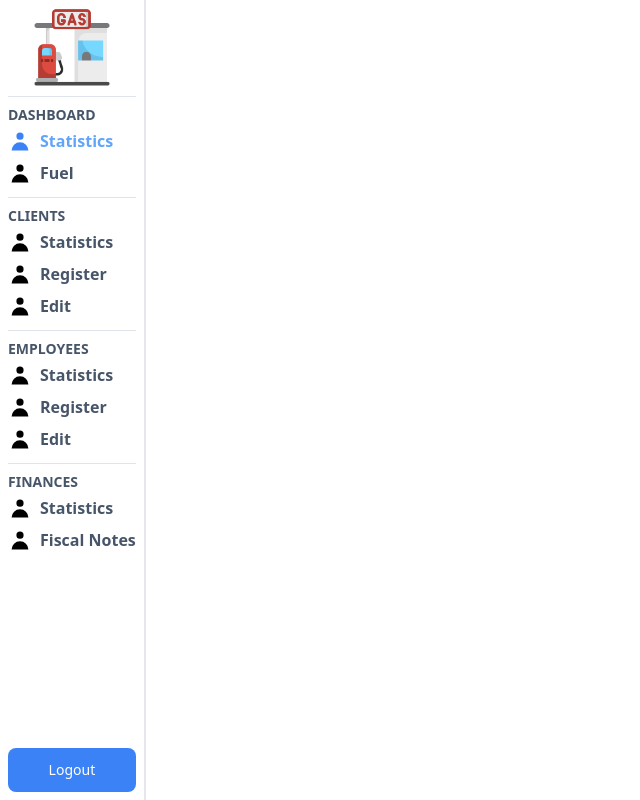
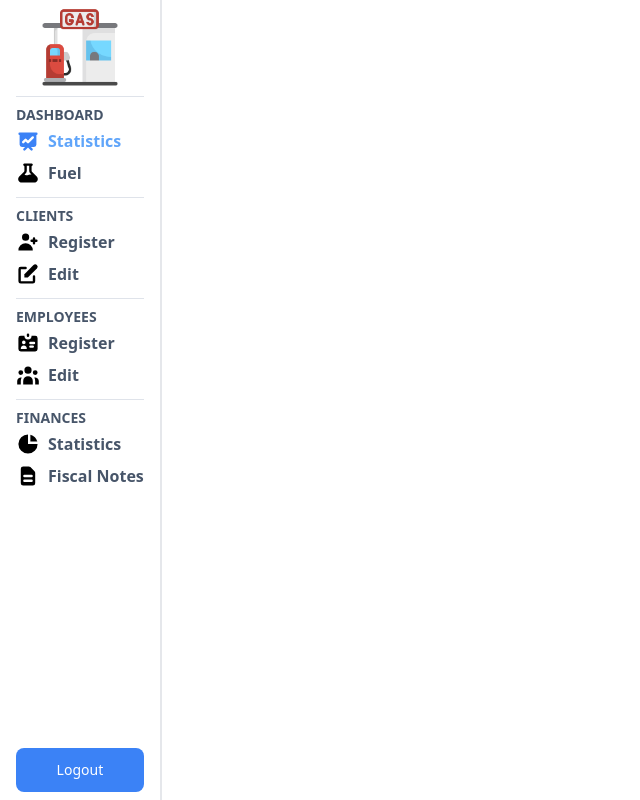
Before and after one commit to gustavomaltez/gas-station-management-system, a React (Vite) app in the folder packages/web/: page /dashboard in a window 1280 px wide. Shown: the whole page, without its empty margins (0-640 px from the left). Built offline with nearby package versions, Linux system fonts and the light colour scheme.

Commit message:
feat(web): added icons to navbar

```diff
--- a/packages/web/src/components/NavBar/NavBar.tsx
+++ b/packages/web/src/components/NavBar/NavBar.tsx
@@ -51,7 +51,7 @@ interface NavBarProps {
 
 export function NavBar(props: NavBarProps): JSX.Element {
   return (
-    <nav className="flex flex-col h-screen w-max max-w-sm bg-white border-r-2 border-gray-200 p-2">
+    <nav className="flex flex-col h-screen w-max max-w-sm bg-white border-r-2 border-gray-200 px-4 py-2">
       {props.header}
       <section className="flex flex-col h-full flex-1">
         {props.items.map(renderItem)}
--- a/packages/web/src/screens/Dashboard/Dashboard.tsx
+++ b/packages/web/src/screens/Dashboard/Dashboard.tsx
@@ -1,4 +1,13 @@
-import { UserIcon } from '@heroicons/react/solid';
+import {
+  BeakerIcon,
+  ChartPieIcon,
+  DocumentTextIcon,
+  IdentificationIcon,
+  PencilAltIcon,
+  PresentationChartLineIcon,
+  UserAddIcon,
+  UserGroupIcon,
+} from '@heroicons/react/solid';
 
 import { Button, NavBar } from '../../components';
 import logo from './logo.png';
@@ -9,22 +18,20 @@ export function Dashboard(): JSX.Element {
       <NavBar
         items={[
           { label: "Dashboard", isDivider: true },
-          { label: "Statistics", icon: UserIcon, isSelected: true },
-          { label: "Fuel", icon: UserIcon },
+          { label: "Statistics", icon: PresentationChartLineIcon, isSelected: true },
+          { label: "Fuel", icon: BeakerIcon },
 
           { label: "Clients", isDivider: true },
-          { label: "Statistics", icon: UserIcon },
-          { label: "Register", icon: UserIcon },
-          { label: "Edit", icon: UserIcon },
+          { label: "Register", icon: UserAddIcon },
+          { label: "Edit", icon: PencilAltIcon },
 
           { label: "Employees", isDivider: true },
-          { label: "Statistics", icon: UserIcon },
-          { label: "Register", icon: UserIcon },
-          { label: "Edit", icon: UserIcon },
+          { label: "Register", icon: IdentificationIcon },
+          { label: "Edit", icon: UserGroupIcon },
 
           { label: "Finances", isDivider: true },
-          { label: "Statistics", icon: UserIcon },
-          { label: "Fiscal Notes", icon: UserIcon },
+          { label: "Statistics", icon: ChartPieIcon },
+          { label: "Fiscal Notes", icon: DocumentTextIcon },
         ]}
         header={<img src={logo} className="w-20 mx-auto" />}
         footer={<Button label='Logout' />}
```
